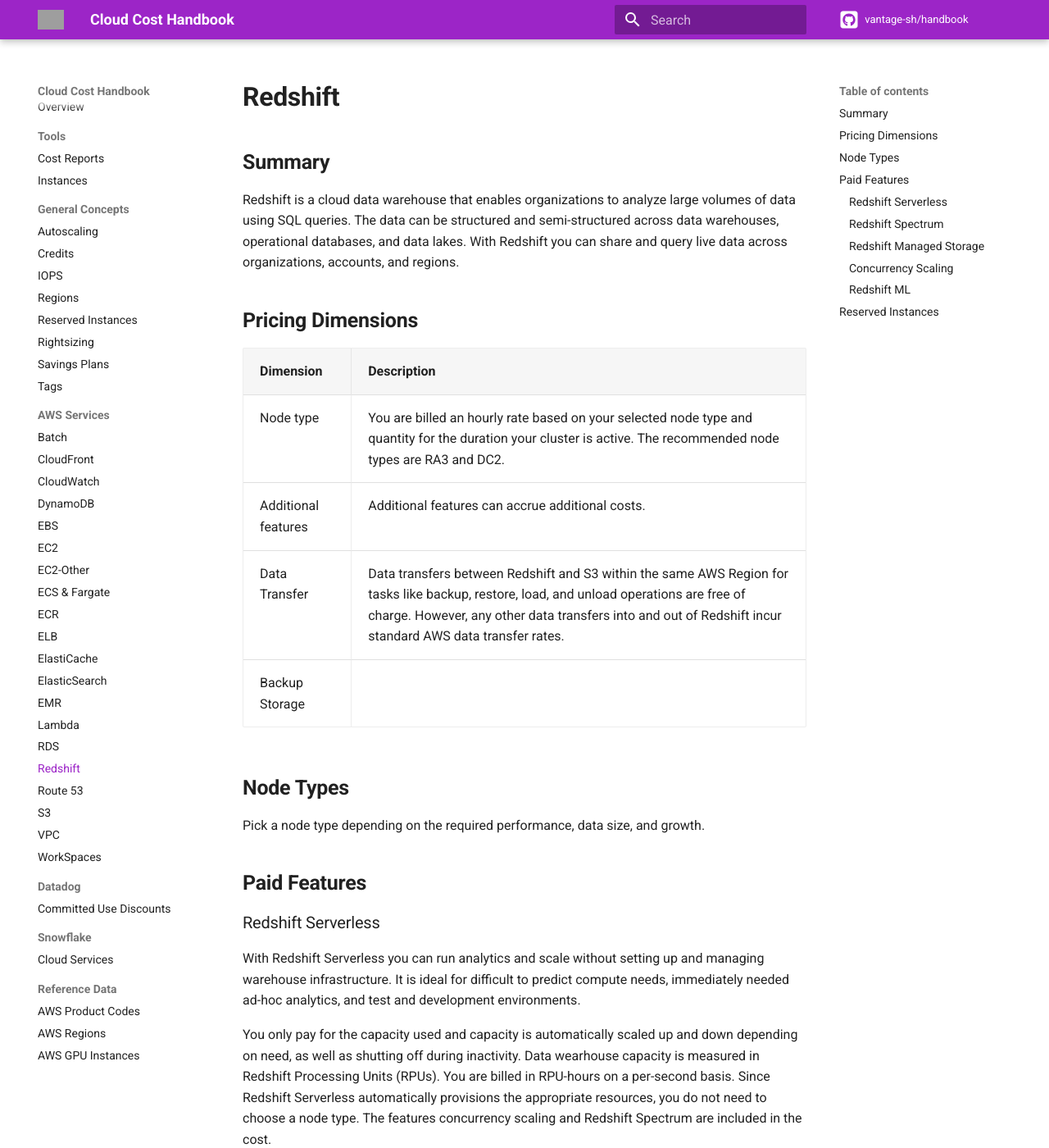
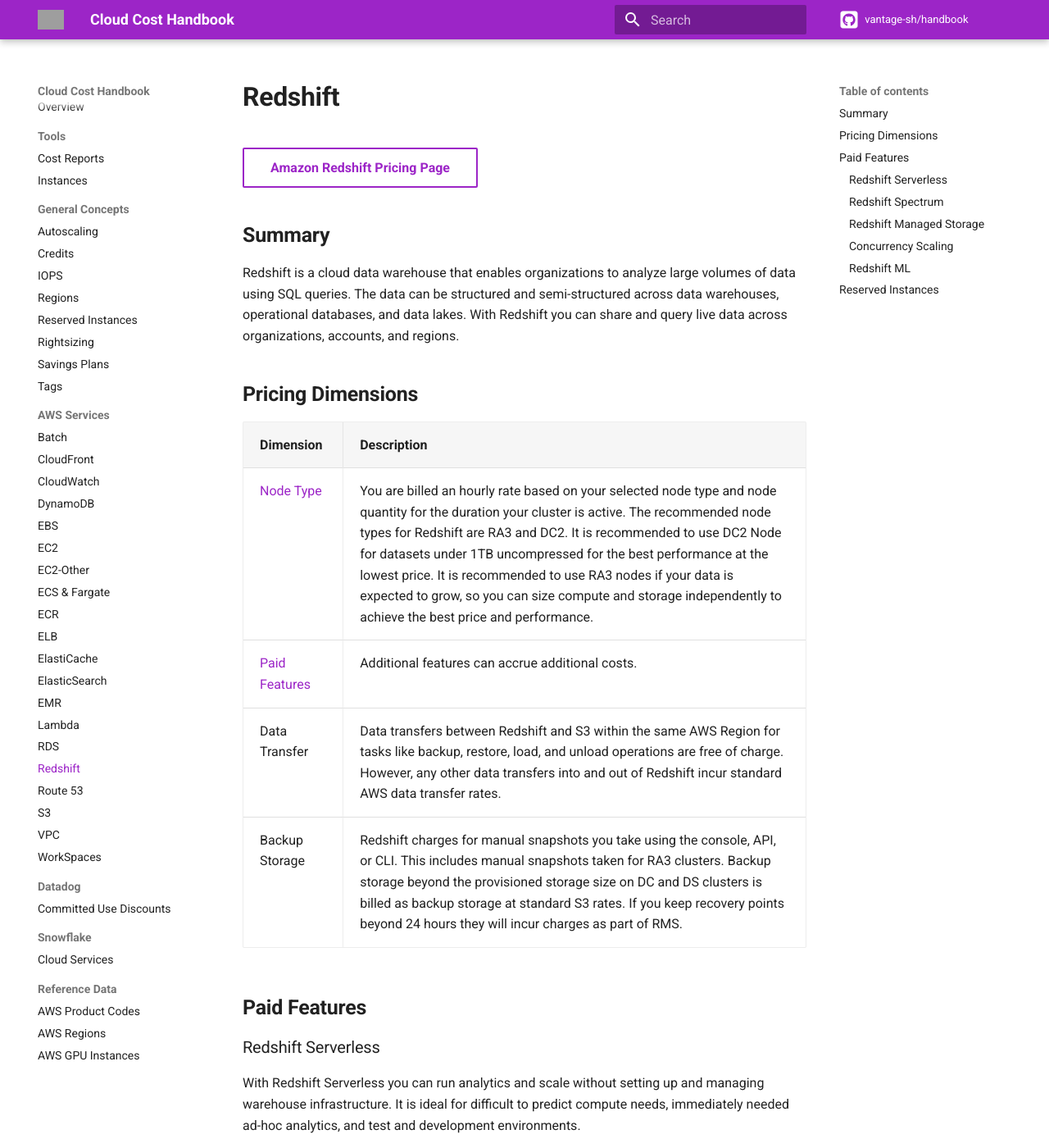
Before and after one commit to vantage-sh/handbook.vantage.sh, an MkDocs documentation site: the page built from docs/aws/services/redshift-pricing.md, in a window 1280 px wide and 1400 px high. Shown: the whole window at 82% size. Built offline with MkDocs 1.6.1 and Material for MkDocs 9.7.7, drawn with Linux system fonts in a browser that asks for light colours; comment, search, counter and statistics services are not loaded; some of the changed text lies outside the part shown; grey boxes are pictures that could not be loaded.

Commit message:
Redshift pricing changes

```diff
--- a/docs/aws/services/redshift-pricing.md
+++ b/docs/aws/services/redshift-pricing.md
@@ -1,17 +1,17 @@
+title: Redshift Pricing | Cloud Cost Handbook
+
+[Amazon Redshift Pricing Page](https://aws.amazon.com/redshift/pricing/){ .md-button target="_blank"}
+
 ## Summary
 Redshift is a cloud data warehouse that enables organizations to analyze large volumes of data using SQL queries. The data can be structured and semi-structured across data warehouses, operational databases, and data lakes. With Redshift you can share and query live data across organizations, accounts, and regions.
 
 ## Pricing Dimensions
 | Dimension  | Description |
 | ------------- |-------------|
-| Node type      | You are billed an hourly rate based on your selected node type and quantity for the duration your cluster is active. The recommended node types are RA3 and DC2.     |
-| Additional features      | Additional features can accrue additional costs.     |
-| Data Transfer      |Data transfers between Redshift and S3 within the same AWS Region for tasks like backup, restore, load, and unload operations are free of charge. However, any other data transfers into and out of Redshift incur standard AWS data transfer rates.|
-| Backup Storage      |      |
-
-
-## Node Types
-Pick a node type depending on the required performance, data size, and growth.
+|[Node Type](https://instances.vantage.sh/redshift/){ target="_blank" }| You are billed an hourly rate based on your selected node type and node quantity for the duration your cluster is active. The recommended node types for Redshift are RA3 and DC2. It is recommended to use DC2 Node for datasets under 1TB uncompressed for the best performance at the lowest price. It is recommended to use RA3 nodes if your data is expected to grow, so you can size compute and storage independently to achieve the best price and performance. |
+|[Paid Features](#paid-features)| Additional features can accrue additional costs.|
+|Data Transfer|Data transfers between Redshift and S3 within the same AWS Region for tasks like backup, restore, load, and unload operations are free of charge. However, any other data transfers into and out of Redshift incur standard AWS data transfer rates.|
+|Backup Storage|Redshift charges for manual snapshots you take using the console, API, or CLI. This includes manual snapshots taken for RA3 clusters. Backup storage beyond the provisioned storage size on DC and DS clusters is billed as backup storage at standard S3 rates. If you keep recovery points beyond 24 hours they will incur charges as part of RMS.|
 
 ## Paid Features
 
@@ -33,4 +33,4 @@
 This functionality enables you to create, train, and deploy machine learning (ML) models. The CREATE MODEL request may accrue additional costs on S3. Charges are typically minimal and should be less than $1 a month.
 
 ## Reserved Instances
-Reserved Instances are covered in depth under General Concepts and we encourage you to read up more on them there for the most up-to-date information.
+[Reserved Instances](/aws/concepts/reserved-instances) are covered in depth under General Concepts and we encourage you to read up more on them there for the most up-to-date information.
```
